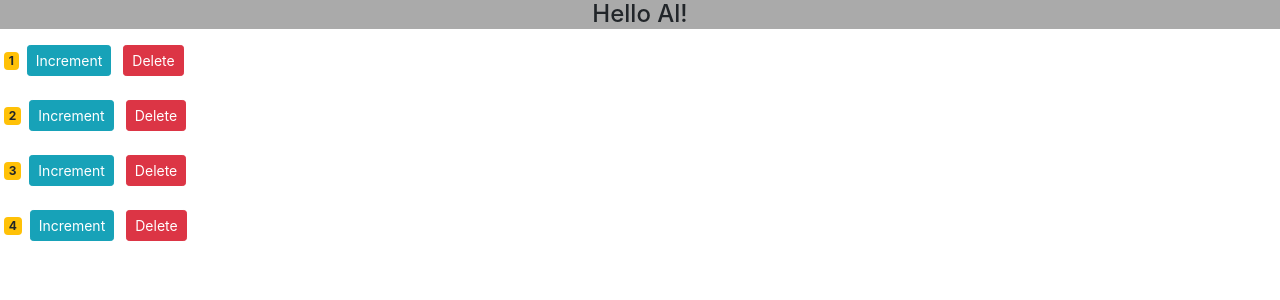
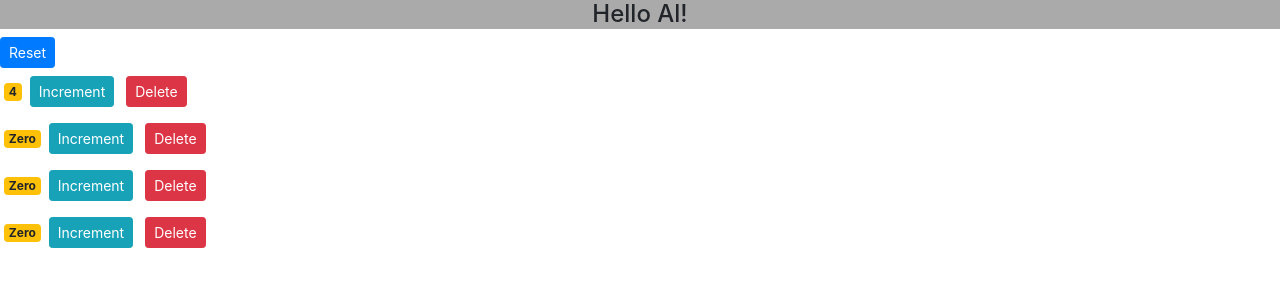
Before and after one commit to alxayeed/my-react, a React (Create React App) app: page / in a window 1280 px wide. Shown: the top 300 px of the page. Built offline with nearby package versions, Linux system fonts and the light colour scheme.

Commit message:
single source of truth

```diff
--- a/src/components/counter.jsx
+++ b/src/components/counter.jsx
@@ -1,23 +1,22 @@
 import React, { Component } from "react";
 
 class Counter extends Component {
-  state = {
-    value: this.props.counter.value,
-  };
-
-  handleIncrement = () => {
-    this.setState({ value: this.state.value + 1 });
-  };
-    render() {
-    console.log(this.props);
+  render() {
     return (
-        <div>
-            <h4>{this.props.id}</h4>
+      <div>
         <span className={this.getBadgeClasses()}>{this.getCount()}</span>
-        <button onClick={this.handleIncrement} className={"btn btn-info btn-sm m-1"}>
-                Increment
+        <button
+          onClick={() => this.props.onIncrement(this.props.counter)}
+          className={"btn btn-info btn-sm m-1"}
+        >
+          Increment
         </button>
-            <button onClick={() => this.props.onDelete(this.props.counter.id)} className="btn btn-danger btn-sm m-2">Delete</button>
+        <button
+          onClick={() => this.props.onDelete(this.props.counter.id)}
+          className="btn btn-danger btn-sm m-2"
+        >
+          Delete
+        </button>
       </div>
     );
   }
@@ -30,7 +29,7 @@
   }
 
   getCount() {
-    const value = this.state.value;
+    const { value } = this.props.counter;
     return value === 0 ? "Zero" : value;
   }
 }
--- a/src/components/counters.jsx
+++ b/src/components/counters.jsx
@@ -4,10 +4,10 @@
 class Counters extends Component {
   state = {
     counters: [
-      { id: 1, value: 1 },
-      { id: 2, value: 2 },
-      { id: 3, value: 3 },
-      { id: 4, value: 4 },
+      { id: 1, value: 4 },
+      { id: 2, value: 0 },
+      { id: 3, value: 0 },
+      { id: 4, value: 0 },
     ],
   };
 
@@ -16,7 +16,24 @@
     textAlign: "center",
   };
 
-  handleDelete = (counterId) =>  {
+  handleIncrement = (counter) => {
+    const counters = [...this.state.counters];
+    const index = counters.indexOf(counter);
+    console.log(index);
+    counters[index] = { ...counter };
+    counters[index].value++;
+    this.setState({ counters });
+  };
+
+  handleReset = () => {
+    const counters = this.state.counters.map((c) => {
+      c.value = 0;
+      return c;
+    });
+    this.setState({ counters });
+  };
+
+  handleDelete = (counterId) => {
     const counters = this.state.counters.filter((c) => c.id !== counterId);
     this.setState({ counters });
   };
@@ -24,12 +41,19 @@
     return (
       <React.Fragment>
         <h4 style={this.titleStyle}>Hello Al!</h4>
+        <button
+          onClick={this.handleReset}
+          className="btn btn-primary btn-sm n-2"
+        >
+          Reset
+        </button>
         {/* array of 4 components */}
         {this.state.counters.map((counter) => (
           <Counter
             key={counter.id}
             onDelete={this.handleDelete}
-            counter = {counter}
+            onIncrement={this.handleIncrement}
+            counter={counter}
           />
         ))}
       </React.Fragment>
```
